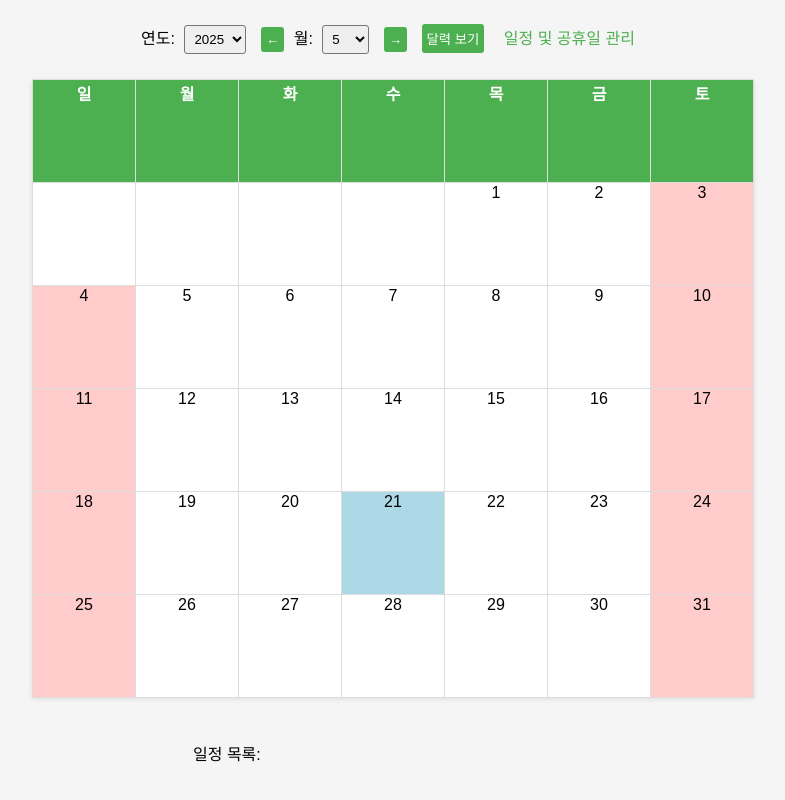
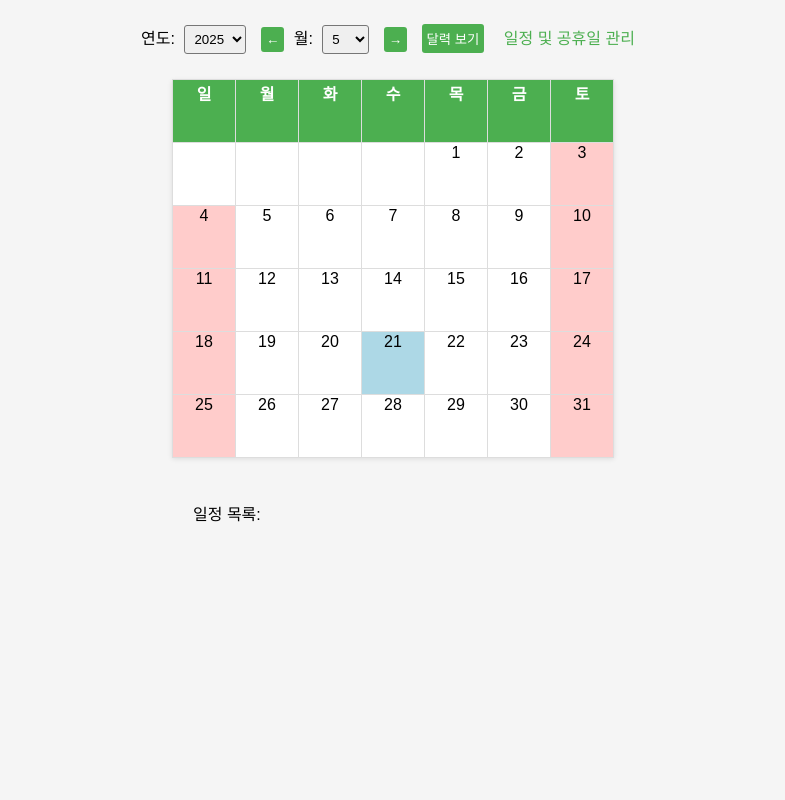
Before and after one commit to c2ber/korean-holidays, a plain HTML site: page index.html in a window 1280 px wide. Shown: the part 98-898 px from the top of the page, without its empty margins (247-1032 px from the left). After the commit the page ends 800 px from the top, so only its background shows below. Drawn offline with Linux system fonts and the light colour scheme; no server answers.

Commit message:
Update index.html

```diff
--- a/index.html
+++ b/index.html
@@ -9,7 +9,7 @@
         h1 { color: #333; }
         .calendar { display: inline-block; text-align: left; }
         .calendar table { border-collapse: collapse; margin: 20px auto; background-color: white; box-shadow: 0 2px 5px rgba(0,0,0,0.1); }
-        .calendar th, .calendar td { width: 100px; height: 100px; text-align: center; border: 1px solid #ddd; vertical-align: top; }
+        .calendar th, .calendar td { width: 60px; height: 60px; text-align: center; border: 1px solid #ddd; vertical-align: top; }
         .calendar th { background-color: #4CAF50; color: white; }
         .calendar .weekday { background-color: #ffffff; }
         .calendar .weekend { background-color: #ffcccb; }
@@ -44,7 +44,8 @@
     <script>
         const today = new Date();
         let events = JSON.parse(localStorage.getItem('events')) || {};
-        let holidays = JSON.parse(localStorage.getItem('holidays')) || {};
+        let holidays = JSON.parse(localStorage.getItem('holidays_2025')) || {};
+        let customHolidays = JSON.parse(localStorage.getItem('custom_holidays')) || {};
 
         // 공휴일 데이터를 GitHub에서 가져오기
         async function fetchHolidays(year) {
@@ -58,6 +59,13 @@
                 console.error('Error fetching holidays:', error);
                 return JSON.parse(localStorage.getItem(`holidays_${year}`)) || {};
             }
+        }
+
+        // 공휴일과 사용자 정의 공휴일 병합
+        function mergeHolidays(year) {
+            const fetchedHolidays = JSON.parse(localStorage.getItem(`holidays_${year}`)) || {};
+            const custom = JSON.parse(localStorage.getItem('custom_holidays')) || {};
+            return { ...fetchedHolidays, ...custom };
         }
 
         const yearSelect = document.getElementById('year');
@@ -83,6 +91,7 @@
                 yearSelect.value = year;
                 monthSelect.value = month + 1;
                 holidays = await fetchHolidays(year);
+                holidays = mergeHolidays(year);
                 displayCalendar();
             }
         }
@@ -90,7 +99,7 @@
         async function displayCalendar() {
             const year = parseInt(yearSelect.value);
             const month = parseInt(monthSelect.value) - 1;
-            holidays = await fetchHolidays(year); // 연도별 공휴일 데이터 가져오기
+            holidays = mergeHolidays(year); // 공휴일과 사용자 정의 공휴일 병합
             const firstDay = new Date(year, month, 1);
             const lastDay = new Date(year, month + 1, 0);
             const daysInMonth = lastDay.getDate();
@@ -143,11 +152,13 @@
         window.addEventListener('load', async () => {
             events = JSON.parse(localStorage.getItem('events')) || {};
             holidays = await fetchHolidays(yearSelect.value);
+            holidays = mergeHolidays(yearSelect.value);
             displayCalendar();
         });
 
         yearSelect.addEventListener('change', async () => {
             holidays = await fetchHolidays(yearSelect.value);
+            holidays = mergeHolidays(yearSelect.value);
             displayCalendar();
         });
         monthSelect.addEventListener('change', displayCalendar);
```
